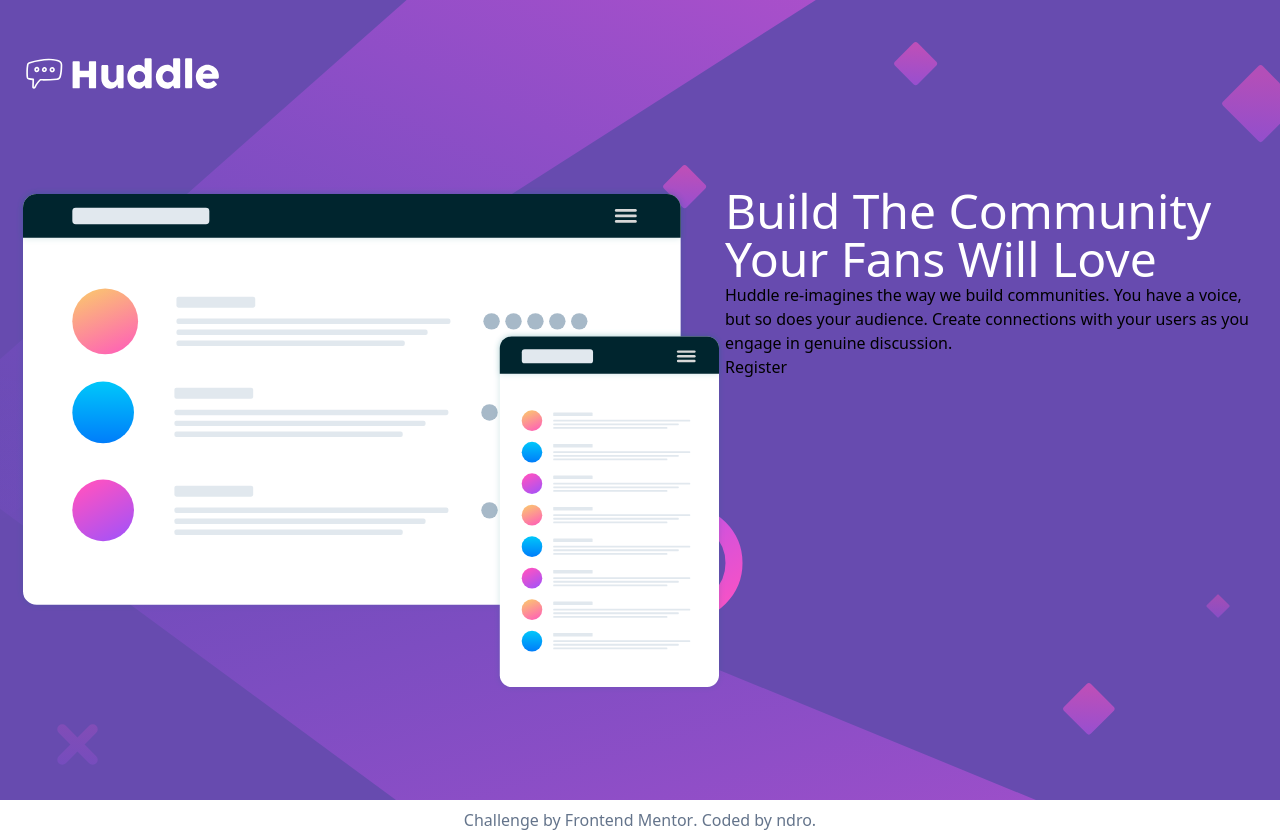
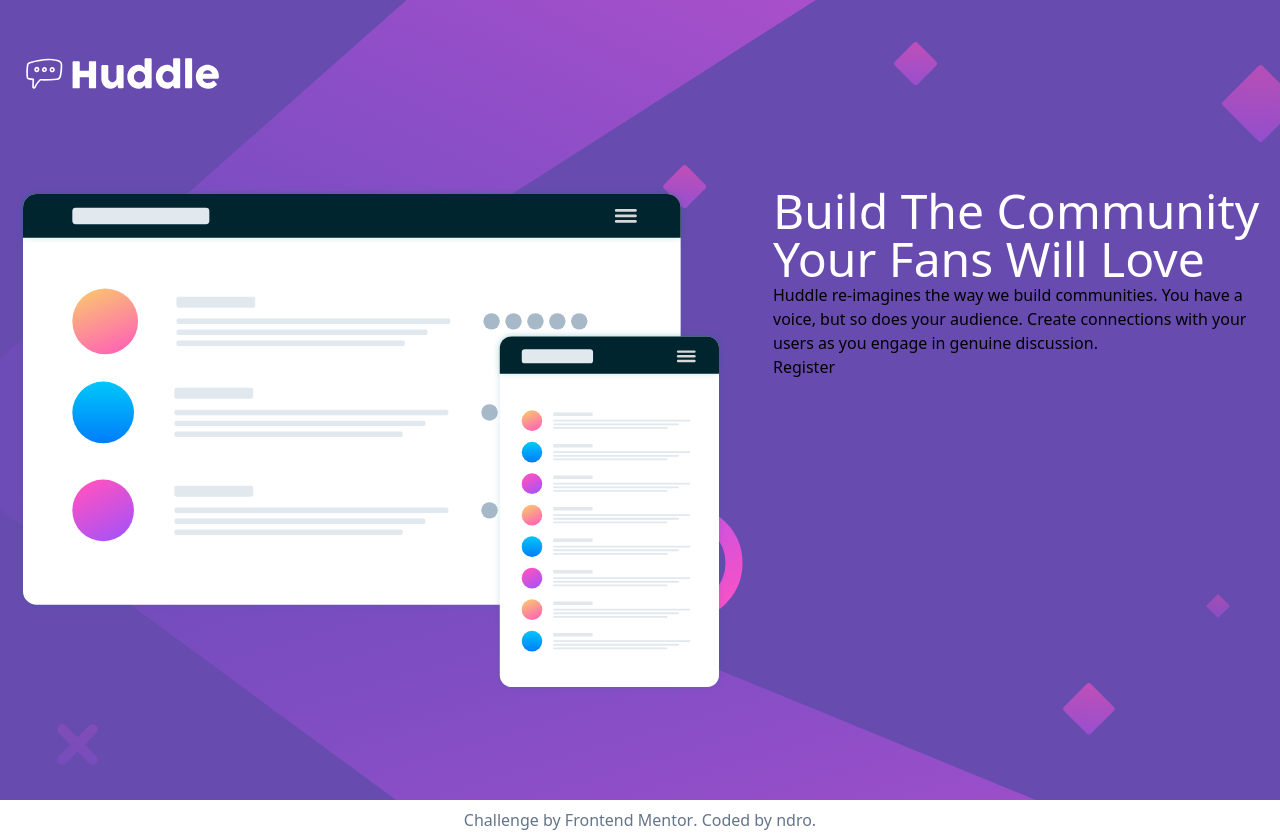
Before and after one commit to ndro/huddle-landing-page, a Vue app: page / in a window 1280 px wide. Built offline with nearby package versions, Linux system fonts and the light colour scheme.

Commit message:
App.vue: edit image size and gap

```diff
--- a/src/App.vue
+++ b/src/App.vue
@@ -6,8 +6,8 @@
     <div class="container">
       <img src="./assets/logo.svg" alt="Huddle Logo" class="py-12 mb-10 w-52">
 
-      <div class="flex justify-between">
-        <img src="./assets/illustration-mockups.svg" alt="Ilustration Mockup">
+      <div class="flex justify-between gap-x-12 mb-3">
+        <img src="./assets/illustration-mockups.svg" alt="Ilustration Mockup" class="w-auto">
 
         <div>
           <h1 class="text-white text-5xl">
```
